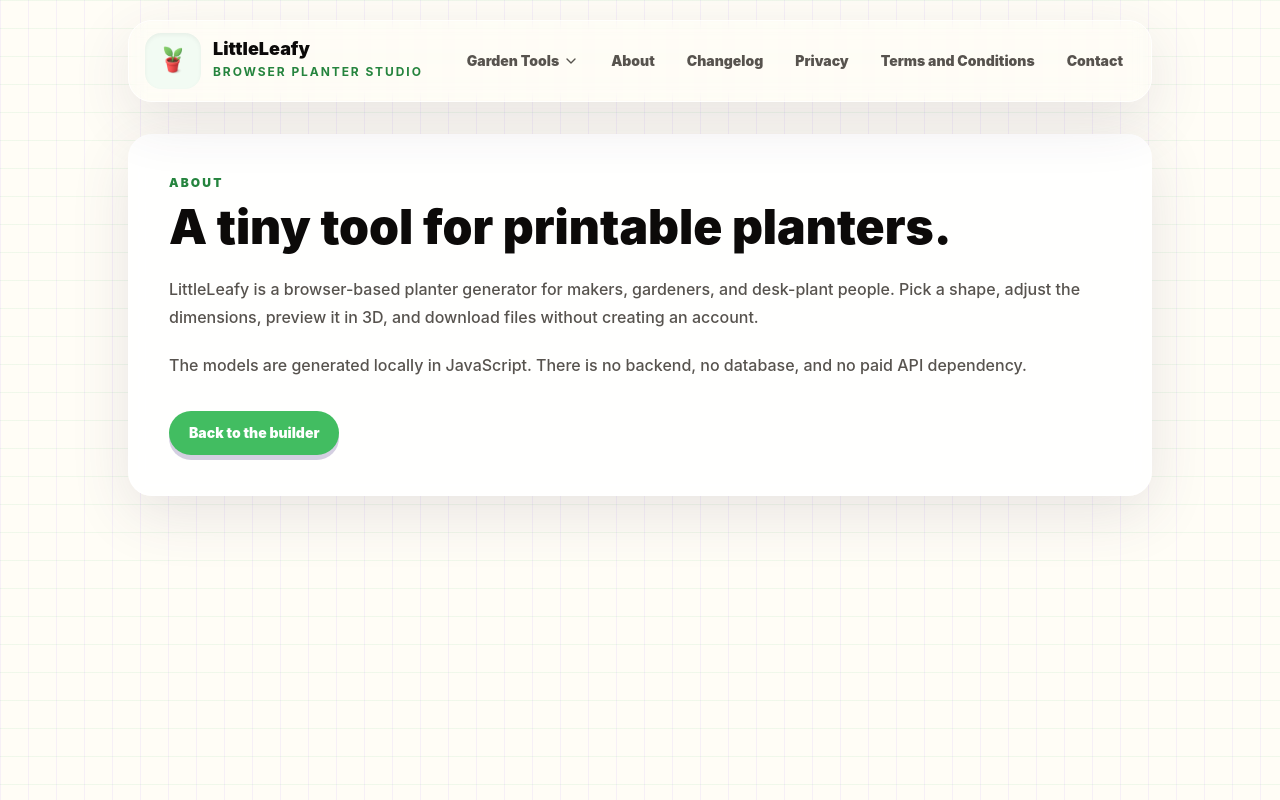
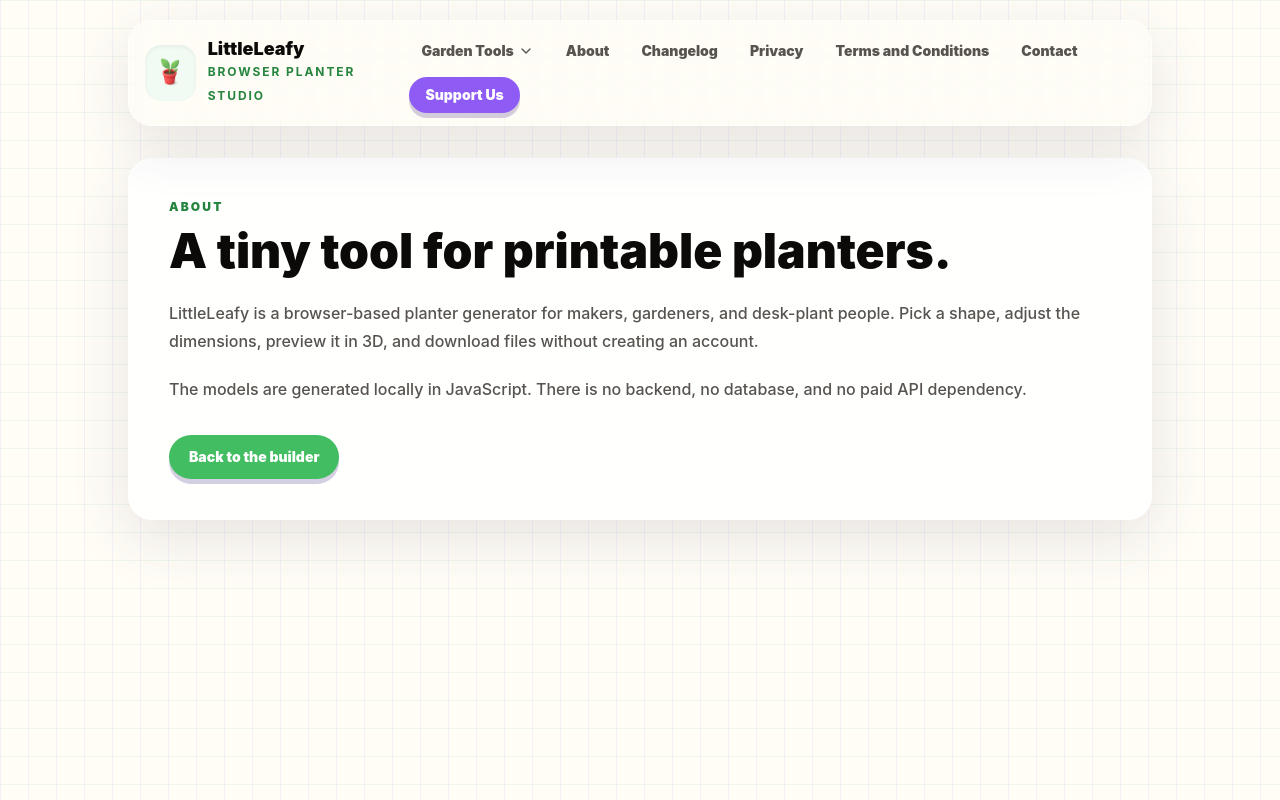
Before and after one commit to TechnifyScratch/littleleafy, a Next.js app: page /about in a window 1280 px wide. Built offline with nearby package versions, Linux system fonts and the light colour scheme.

Commit message:
Add support button to header

```diff
--- a/src/app/globals.css
+++ b/src/app/globals.css
@@ -52,3 +52,46 @@ input[type="range"] {
   transform: translateY(4px);
   box-shadow: 0 1px 0 rgba(77, 54, 128, 0.2);
 }
+
+.support-button {
+  position: relative;
+  isolation: isolate;
+  overflow: hidden;
+  transform: translateY(0) scale(1);
+  transition:
+    transform 180ms ease,
+    box-shadow 180ms ease,
+    filter 180ms ease;
+}
+
+.support-button::before {
+  position: absolute;
+  inset: -40%;
+  z-index: -1;
+  background:
+    radial-gradient(circle at 30% 30%, rgba(255, 255, 255, 0.65), transparent 22%),
+    linear-gradient(120deg, transparent 35%, rgba(255, 255, 255, 0.42) 50%, transparent 65%);
+  content: "";
+  opacity: 0;
+  transform: translateX(-45%) rotate(8deg);
+  transition:
+    opacity 180ms ease,
+    transform 520ms ease;
+}
+
+.support-button:hover {
+  box-shadow:
+    0 5px 0 rgba(77, 54, 128, 0.24),
+    0 16px 34px rgba(142, 92, 245, 0.28);
+  filter: brightness(1.04);
+  transform: translateY(-2px) scale(1.035);
+}
+
+.support-button:hover::before {
+  opacity: 1;
+  transform: translateX(45%) rotate(8deg);
+}
+
+.support-button:active {
+  transform: translateY(3px) scale(0.99);
+}
--- a/src/components/SiteNav.tsx
+++ b/src/components/SiteNav.tsx
@@ -63,6 +63,15 @@ export function SiteNav() {
               {link.label}
             </Link>
           ))}
+
+          <a
+            className="support-button rounded-full bg-lilac-500 px-4 py-2 text-sm font-black text-white shadow-press"
+            href="https://store.heyrivo.com/donate"
+            rel="noopener noreferrer"
+            target="_blank"
+          >
+            Support Us
+          </a>
         </div>
       </nav>
     </div>
```
